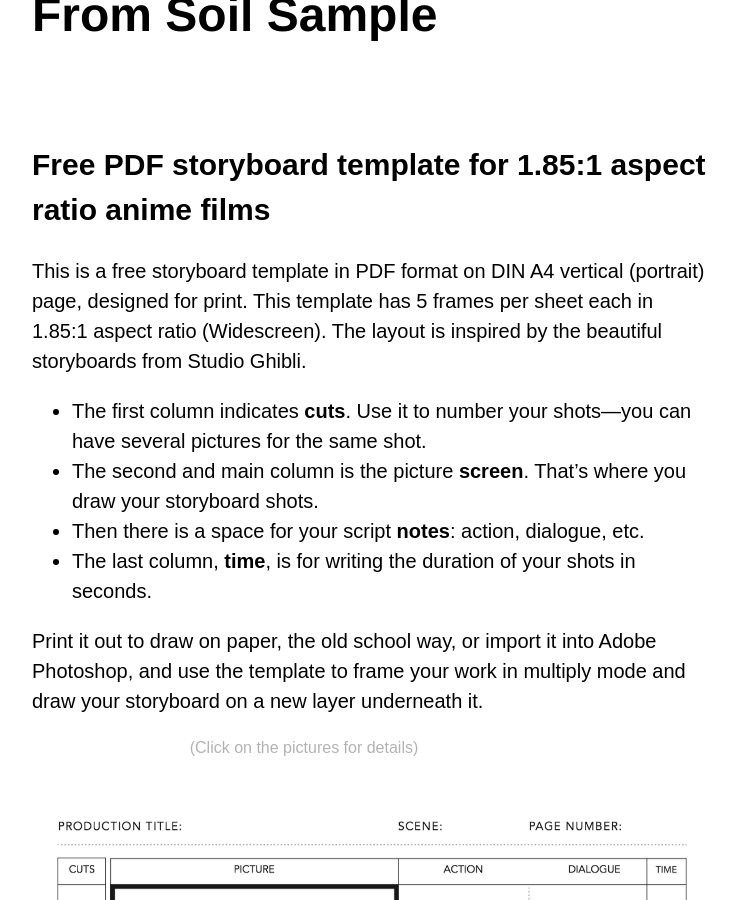
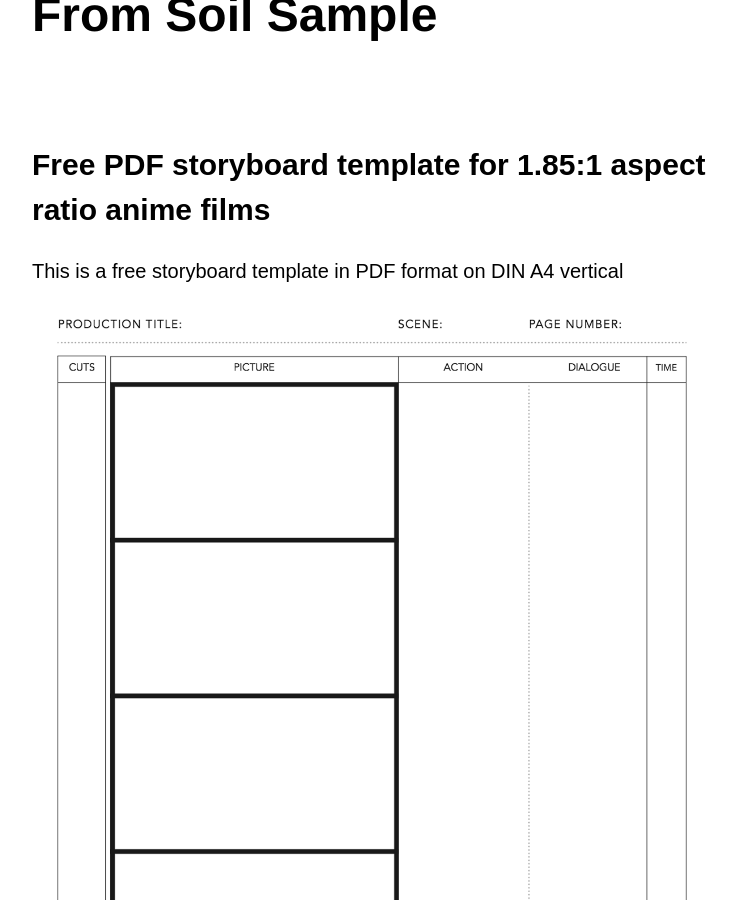
Before and after one commit to NicoleMRandazzo/nicolemrandazzo.github.io, a Jekyll site: the page built from _products/free-anime-storyboard-template-widescreen-a4-vertical.md, in a window 1280 px wide and 900 px high, scrolled down 278 px. Shown: the whole window, without its empty margins (96-833 px from the left). Built offline with Jekyll 4.4.1, drawn with Linux system fonts in a browser that asks for light colours.

Commit message:
Update free-anime-storyboard-template-widescreen-a4-vertical.md

```diff
--- a/_products/free-anime-storyboard-template-widescreen-a4-vertical.md
+++ b/_products/free-anime-storyboard-template-widescreen-a4-vertical.md
@@ -9,17 +9,5 @@ image: /images/templates/free-pdf-storyboards/bp.png
 
 ## Free PDF storyboard template for 1.85:1 aspect ratio anime films
 
-This is a free storyboard template in PDF format on DIN A4 vertical (portrait) page, designed for print. This template has 5 frames per sheet each in 1.85:1 aspect ratio (Widescreen). The layout is inspired by the beautiful storyboards from Studio Ghibli.
-
-- The first column indicates **cuts**. Use it to number your shots—you can have several pictures for the same shot.
-- The second and main column is the picture **screen**. That’s where you draw your storyboard shots.
-- Then there is a space for your script **notes**: action, dialogue, etc.
-- The last column, **time**, is for writing the duration of your shots in seconds.
-
-Print it out to draw on paper, the old school way, or import it into Adobe Photoshop, and use the template to frame your work in multiply mode and draw your storyboard on a new layer underneath it.
-
-<p class="tc f5 black-30 measure-wide lh-copy avenir">
-(Click on the pictures for details)
-</p>
-
-<a href="https://gum.co/ghibli-storyboard-english" class="no-underline pv2 grow db"><img class="w-100" src="{{site.baseurl}}/images/templates/free-pdf-storyboards/storyboard-anime-template_1.85x1_A4-vertical_print_preview.png"></a>
+This is a free storyboard template in PDF format on DIN A4 vertical
+<img class="w-100" src="{{site.baseurl}}/images/templates/free-pdf-storyboards/storyboard-anime-template_1.85x1_A4-vertical_print_preview.png">
```
